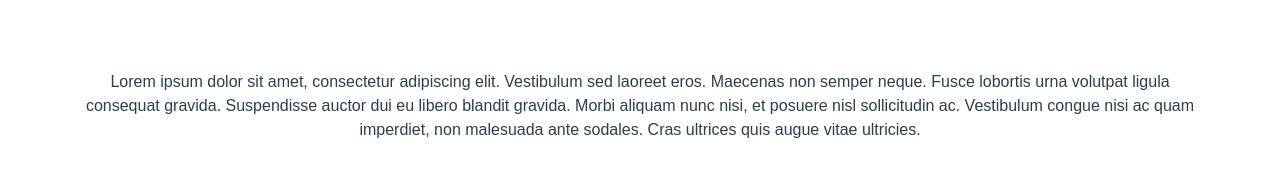
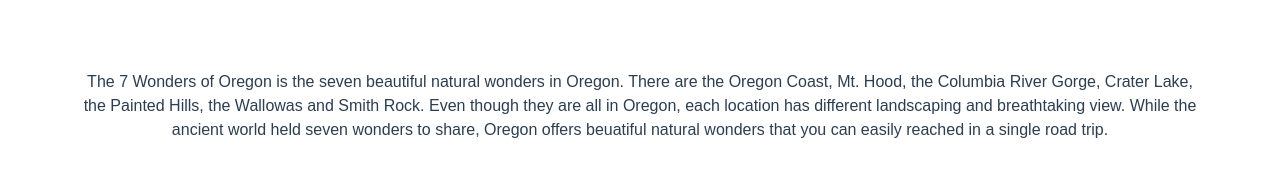
Before and after one commit to dotte-osu/CS361Project, a Vue app: page / in a window 1280 px wide. Shown: the part 164-356 px from the top of the page. Built offline with nearby package versions, Linux system fonts and the light colour scheme; a web font is replaced by a local one.

Commit message:
updated summary section

```diff
--- a/src/views/Home.vue
+++ b/src/views/Home.vue
@@ -3,12 +3,11 @@
     <h1 class ="title">7 Wonders Of Oregon</h1>
     <div class=" containers">
         <div>
-            <p class="text">Lorem ipsum dolor sit amet, consectetur adipiscing elit. Vestibulum sed laoreet eros. Maecenas non semper
-                neque.
-                Fusce lobortis urna volutpat ligula consequat gravida. Suspendisse auctor dui eu libero blandit gravida.
-                Morbi aliquam nunc nisi, et posuere nisl sollicitudin ac.
-                Vestibulum congue nisi ac quam imperdiet, non malesuada ante sodales. Cras ultrices quis augue vitae
-                ultricies.
+            <p class="text">
+                The 7 Wonders of Oregon is the seven beautiful natural wonders in Oregon.
+                There are the Oregon Coast, Mt. Hood, the Columbia River Gorge, Crater Lake, the Painted Hills, the Wallowas and Smith Rock.
+                Even though they are all in Oregon, each location has different landscaping and breathtaking view.
+                While the ancient world held seven wonders to share, Oregon offers beuatiful natural wonders that you can easily reached in a single road trip.
             </p>
         </div>
 
```
